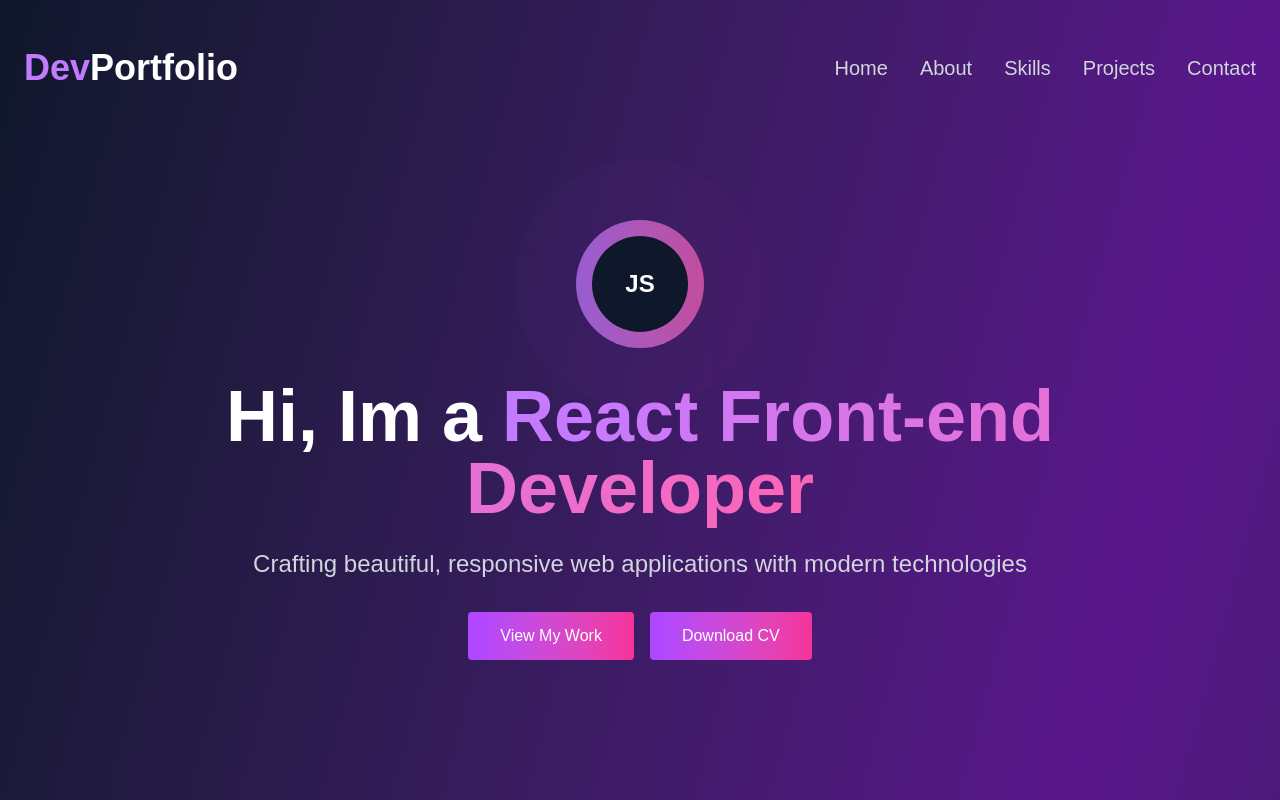
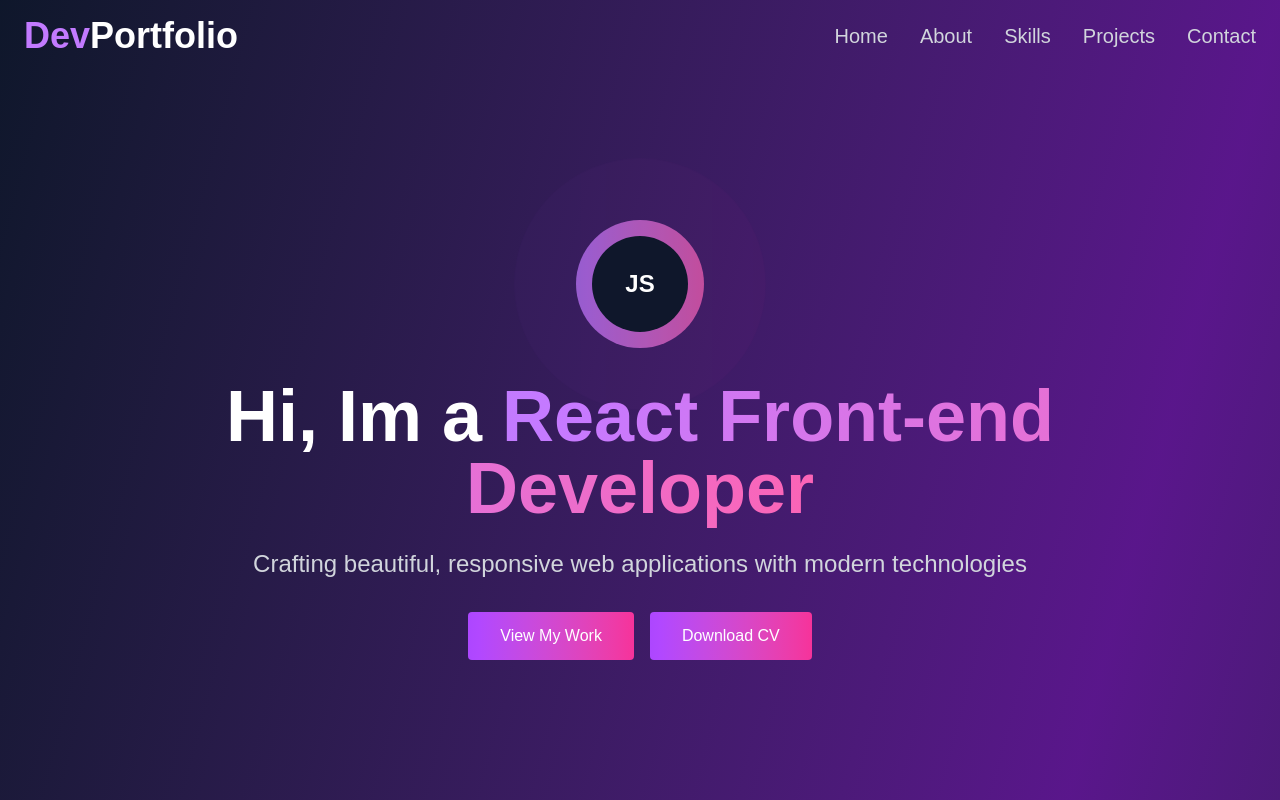
Before and after one commit to bebeAngelo/Portfolio, a Next.js app in the folder my-portfolio/: page / in a window 1280 px wide. Shown: the top 800 px of the page. Built offline with nearby package versions, Linux system fonts and the light colour scheme.

Commit message:
clean code

```diff
--- a/my-portfolio/app/portfolio/index.tsx
+++ b/my-portfolio/app/portfolio/index.tsx
@@ -28,7 +28,7 @@
     }`}>
       <section
       id="home"
-      className="pt-8 flex items-center justify-center"
+      className="flex items-center justify-center"
     >
       <nav className="container mx-auto px-6 py-4">
         <div className="flex items-center justify-between">
```
